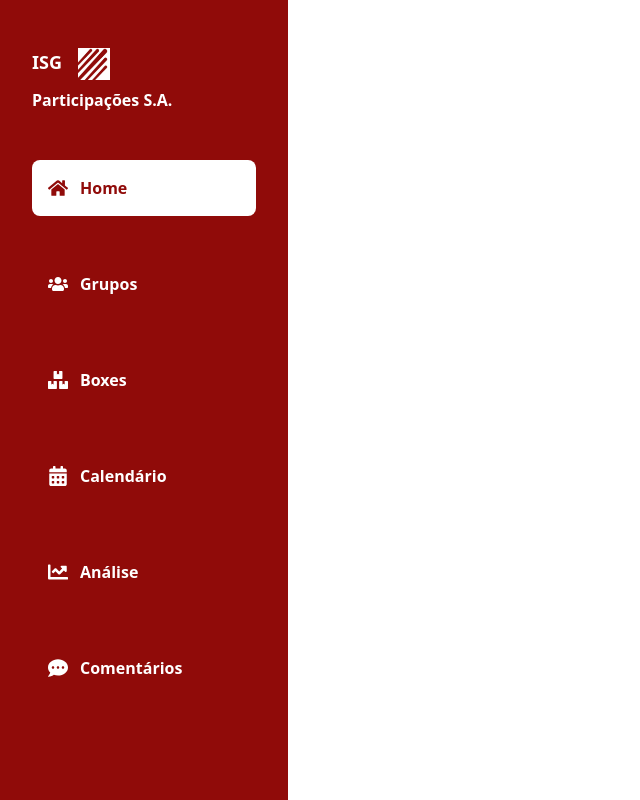
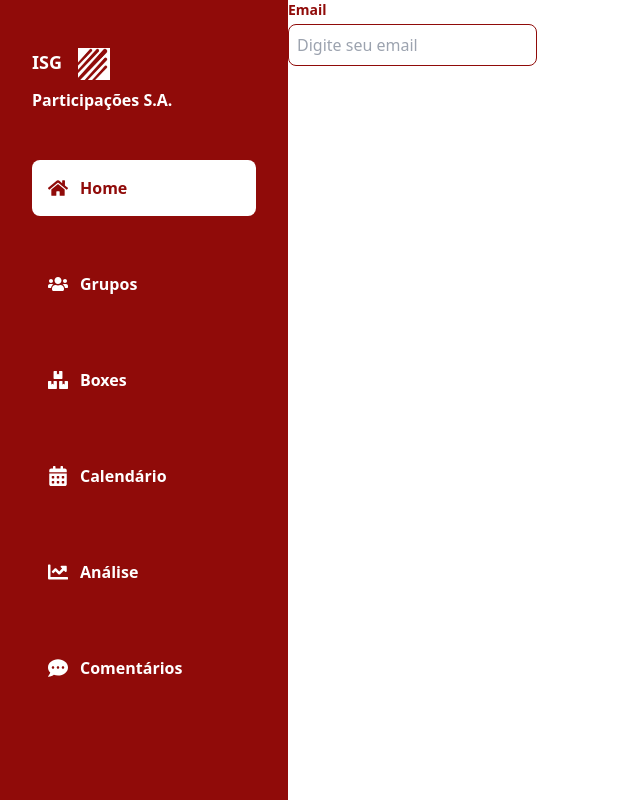
Before and after one commit to gabrielqrzz/projeto-aires, a React (Vite) app: page / in a window 1280 px wide. Shown: the whole page, without its empty margins (0-640 px from the left). Built offline with nearby package versions, Linux system fonts and the light colour scheme.

Commit message:
feat: Input component

```diff
--- a/src/App.jsx
+++ b/src/App.jsx
@@ -1,10 +1,23 @@
+import { useState } from "react"
+import InputWithLabel from "./components/InputWithLabel"
 import Sidebar from "./components/Sidebar"
 import "./index.css"
 
 function App() {
+  const [email, setEmail] = useState("")
   return (
     <div className="flex">
       <Sidebar />
+      <div className="">
+        <InputWithLabel
+          label="Email"
+          name="email"
+          type="email"
+          value={email}
+          onChange={(e) => setEmail(e.target.value)}
+          placeholder="Digite seu email"
+        />
+      </div>
     </div>
   )
 }
--- /dev/null
+++ b/src/components/InputWithLabel.jsx
@@ -0,0 +1,30 @@
+const InputWithLabel = ({
+  label,
+  name,
+  type = "text",
+  value,
+  onChange,
+  placeholder,
+}) => {
+  return (
+    <div className="flex flex-col mb-4">
+      <label
+        htmlFor={name}
+        className="mb-1 text-sm font-semibold text-brand-red"
+      >
+        {label}
+      </label>
+      <input
+        id={name}
+        name={name}
+        type={type}
+        value={value}
+        onChange={onChange}
+        placeholder={placeholder}
+        className="px-2 py-2 border border-brand-red rounded-lg  "
+      />
+    </div>
+  )
+}
+
+export default InputWithLabel
```
